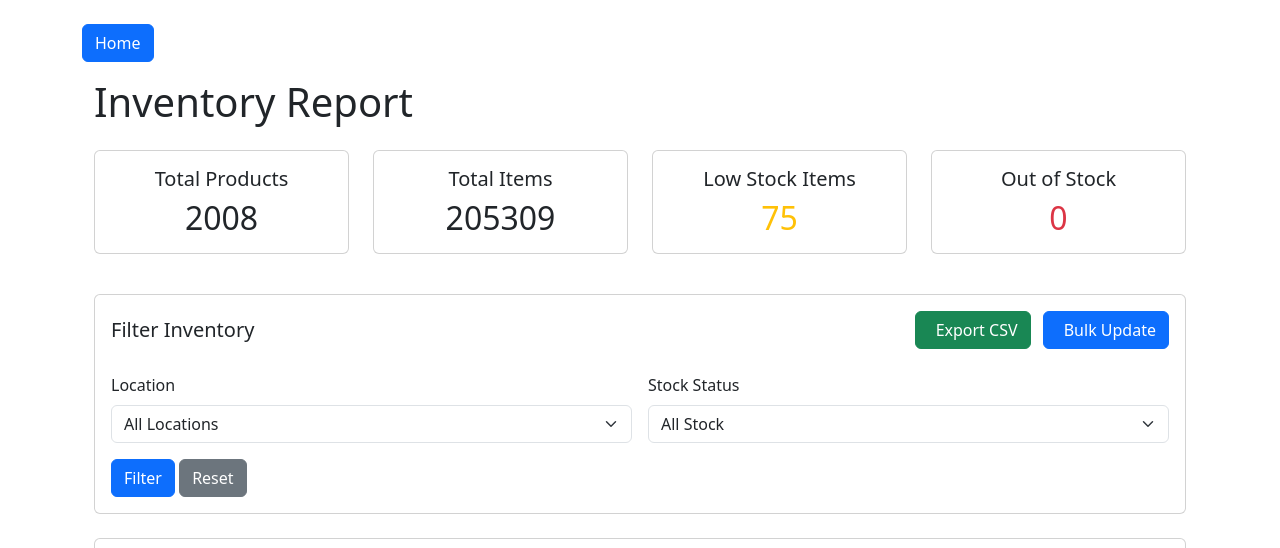
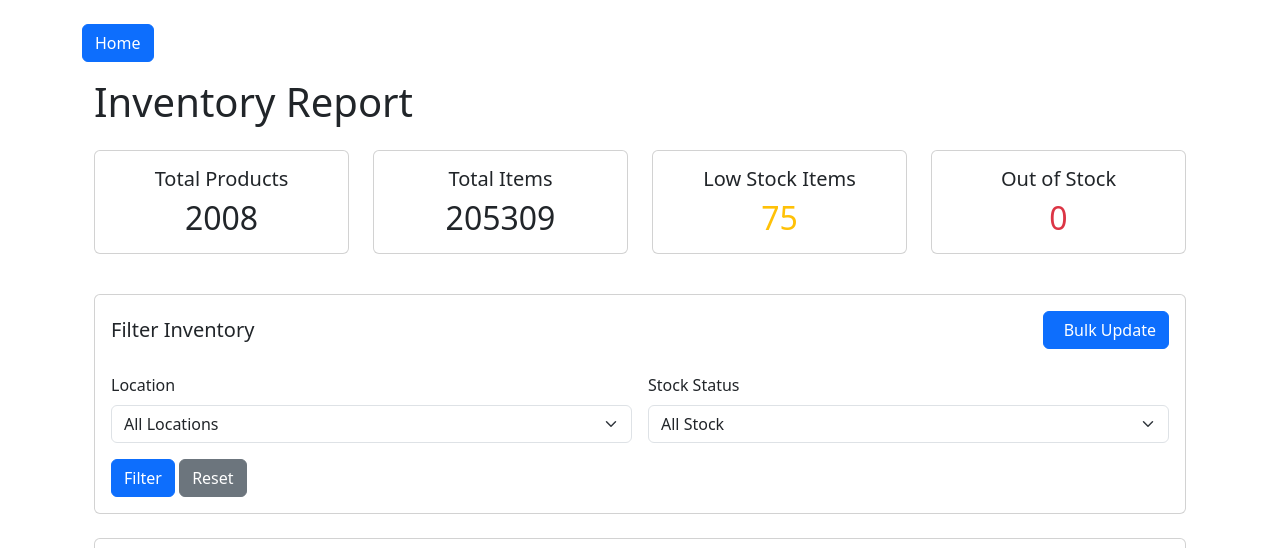
Before and after one commit to varaprasad1016/SriyaWMS, a Flask app: page /inventory-report in a window 1280 px wide. Shown: the top 548 px of the page. Run offline with Flask 3, Linux system fonts and the light colour scheme; a user stored in the database is signed in; data comes from the database, SQL or seed files in the repository.

Commit message:
multiple

```diff
--- a/templates/inventory_report.html
+++ b/templates/inventory_report.html
@@ -49,10 +49,8 @@
             <div class="d-flex justify-content-between align-items-center mb-4">
                 <h5 class="card-title mb-0">Filter Inventory</h5>
                 <div>
-                    <a href="{{ url_for('export_inventory', location=location_filter, stock=stock_filter) }}" class="btn btn-success">
-                        <i class="fas fa-file-export me-2"></i>Export CSV
-                    </a>
-                    <a href="{{ url_for('bulk_update_stock') }}" class="btn btn-primary ms-2">
+                    <!-- Remove the export_inventory link since this route doesn't exist -->
+                    <a href="{{ url_for('bulk_update_stock') }}" class="btn btn-primary">
                         <i class="fas fa-edit me-2"></i>Bulk Update
                     </a>
                 </div>
```
